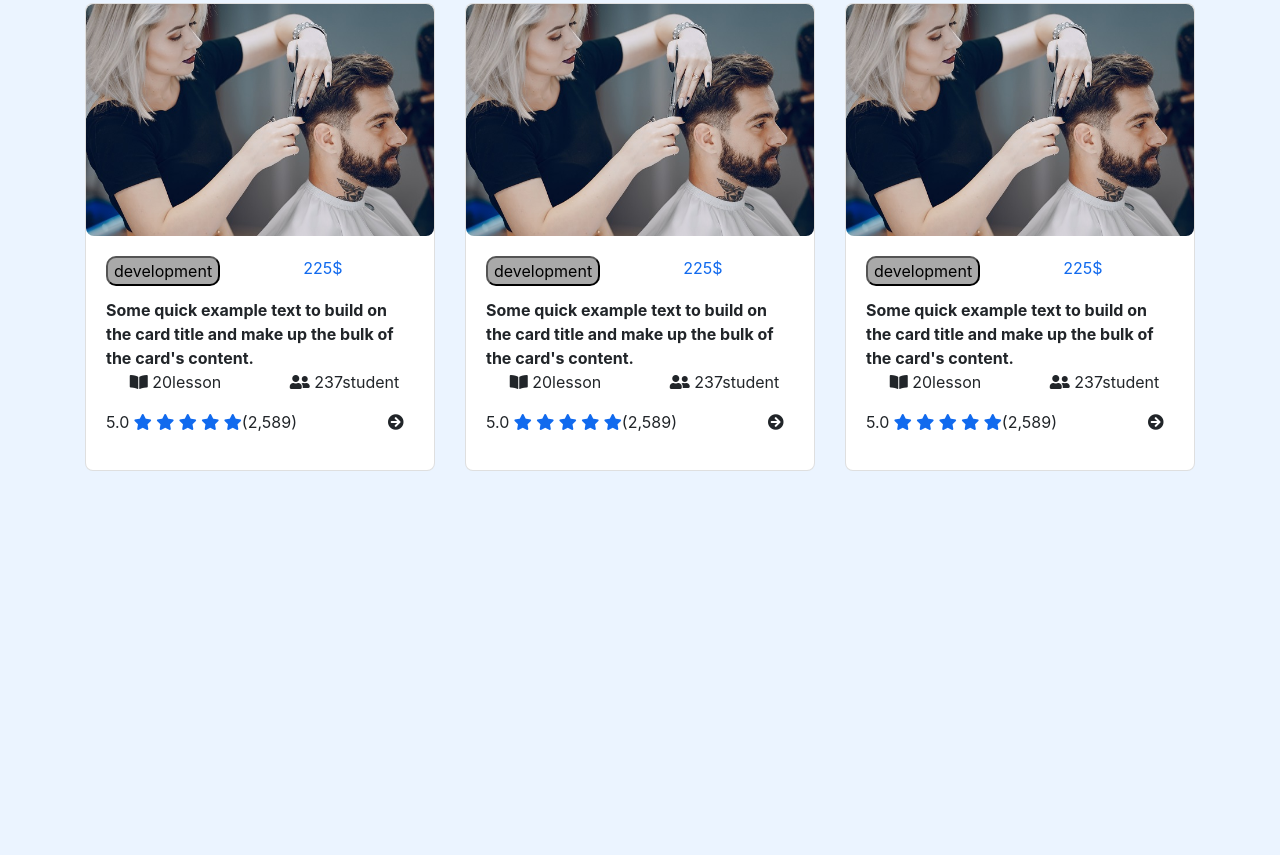
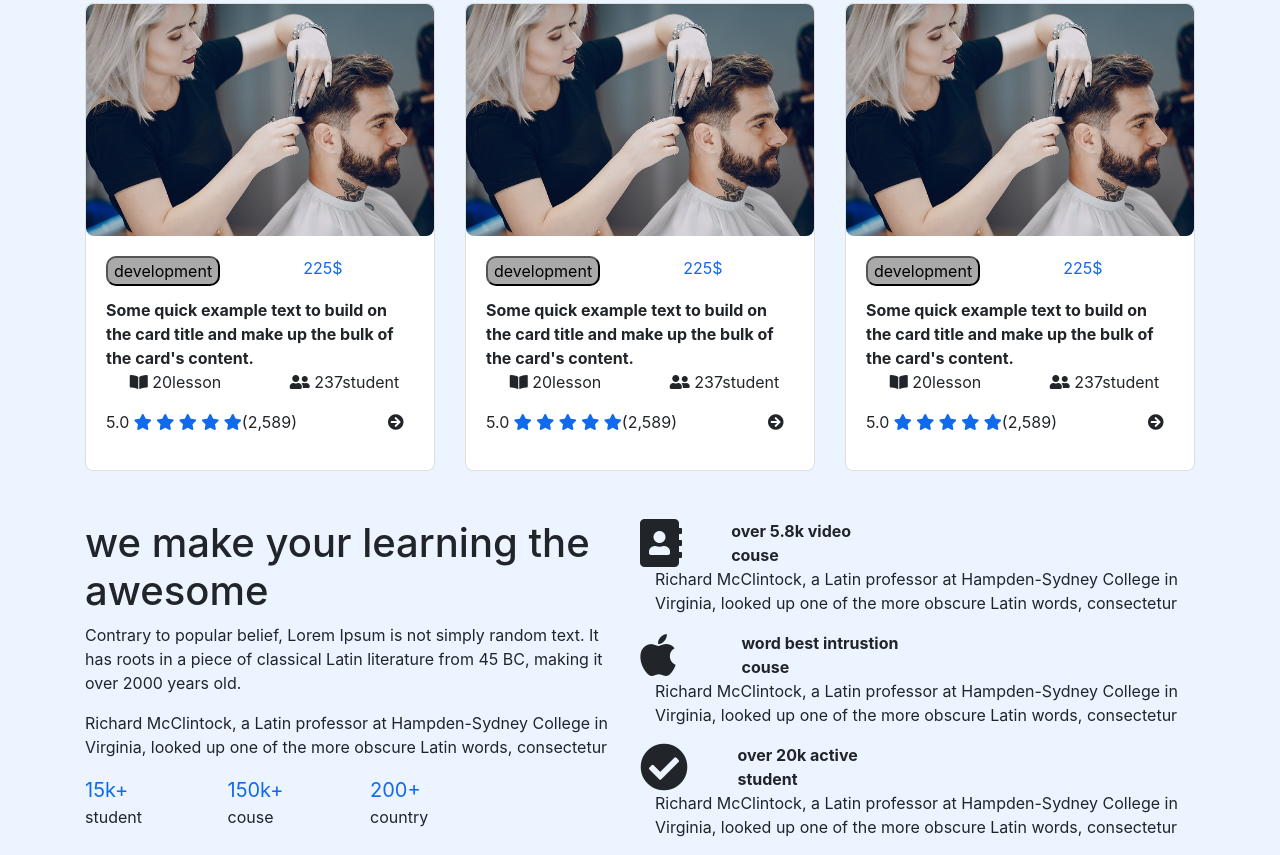
Before and after one commit to luudinhchinh/b13-template, a plain HTML site: page src/index.html in a window 1280 px wide. Shown: the part 1591-2446 px from the top of the page. Before the commit the page ends 2062 px from the top, so only its background shows below. Drawn offline with nearby package versions, Linux system fonts and the light colour scheme.

Commit message:
thong ke

```diff
--- a/css/style.css
+++ b/css/style.css
@@ -50,3 +50,11 @@ body {
 .card .card-feature {
     background: #EBF4FF ;
 }
+/*thống kê*/
+.row-tk h1{
+    font-size: 40px;
+}
+.row .thongke .col-3 {
+    color: rgb(17, 106, 238);
+    font-size: 20px;
+}
--- a/src/index.html
+++ b/src/index.html
@@ -347,6 +347,52 @@
               <!---->
           </div>
           <!--thống kê-->
+          <div class="row row-tk mt-5">
+            <!--left-->
+            <div class="col-6">
+              <h1>we make your learning the awesome</h1>
+              <p>Contrary to popular belief, Lorem Ipsum is not simply random text. It has roots in a piece of classical Latin literature from 45 BC, making it over 2000 years old.</p>
+              <p>Richard McClintock, a Latin professor at Hampden-Sydney College in Virginia, looked up one of the more obscure Latin words, consectetur</p>
+              <div class="row thongke">
+                <div class="col-3">15k+</div>
+                <div class="col-3">150k+</div>
+                <div class="col-3">200+</div>
+                <div class="col-3"></div>
+              </div>
+              <div class="row">
+                <div class="col-3">student</div>
+                <div class="col-3">couse</div>
+                <div class="col-3">country</div>
+                <div class="col-3"></div>
+              </div>
+            </div>
+            <!--right-->
+            <div class="col-6">
+              <div class="row">
+                <div class="row">
+                  <div class="col-4"><i class="fas fa-address-book fa-3x"></i></div>
+                  <div class="col-8">
+                    <b>over 5.8k video couse</b>
+                  </div>
+                </div>
+              </div>
+              <p>Richard McClintock, a Latin professor at Hampden-Sydney College in Virginia, looked up one of the more obscure Latin words, consectetur</p>
+              <div class="row">
+                <div class="row">
+                  <div class="col-4"><i class="fab fa-apple fa-3x"></i></div>
+                  <div class="col-8"><b>word best intrustion couse</b></div>
+                </div>
+              </div>
+              <p>Richard McClintock, a Latin professor at Hampden-Sydney College in Virginia, looked up one of the more obscure Latin words, consectetur</p>
+              <div class="row">
+                <div class="row">
+                  <div class="col-4"><i class="fas fa-check-circle fa-3x"></i></div>
+                  <div class="col-8"><b>over 20k active student</b></div>
+                </div>
+              </div>
+              <p>Richard McClintock, a Latin professor at Hampden-Sydney College in Virginia, looked up one of the more obscure Latin words, consectetur</p>
+            </div>
+          </div>
 
 
 
```
